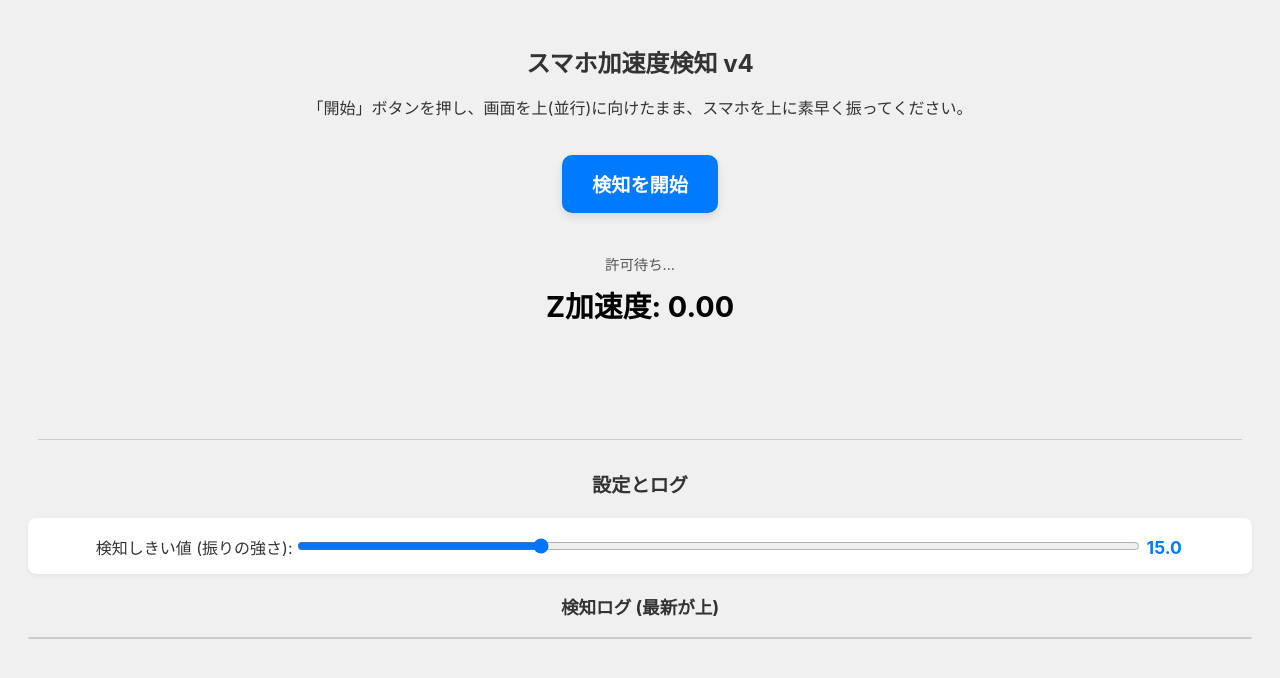
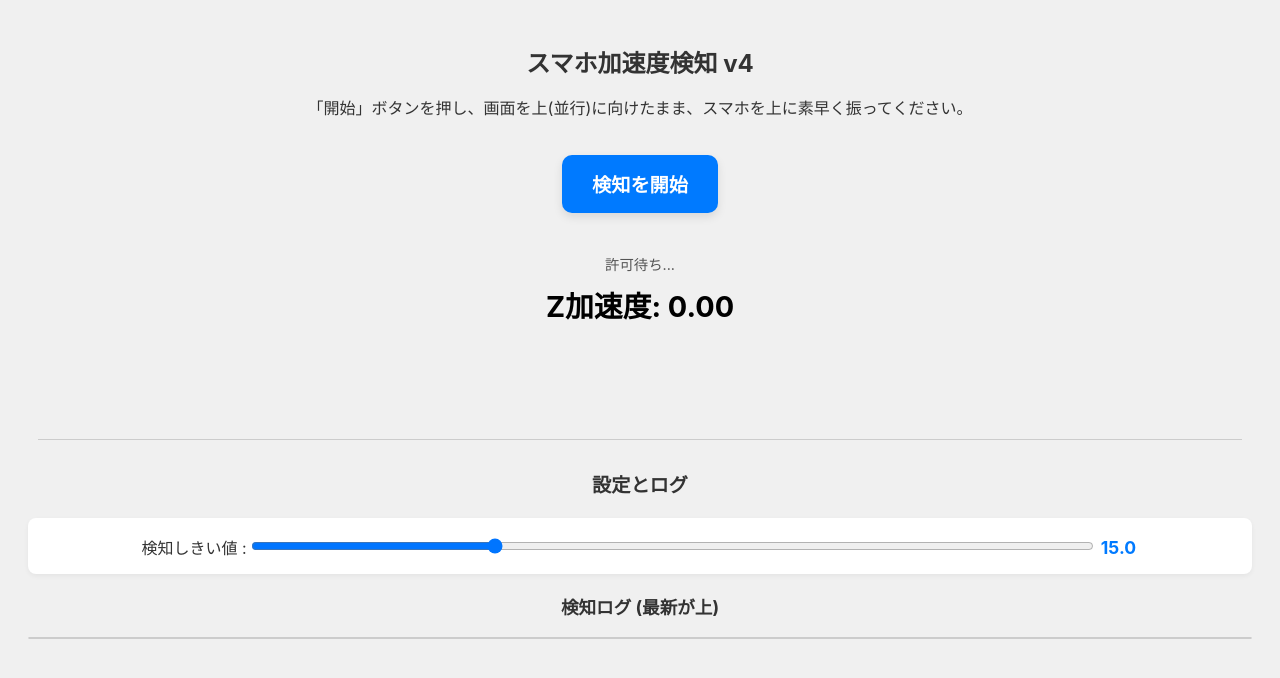
Before and after one commit to nagasa731/accel-demo, a plain HTML site: page index.html in a window 1280 px wide. Drawn offline with Linux system fonts and the light colour scheme.

Commit message:
Update index.html

```diff
--- a/index.html
+++ b/index.html
@@ -20,7 +20,7 @@
 
     <h2>設定とログ</h2>
     <div class="setting-container">
-        <label for="thresholdSlider">検知しきい値 (振りの強さ): </label>
+        <label for="thresholdSlider">検知しきい値 : </label>
         <input type="range" id="thresholdSlider" min="5" max="40" step="1" value="15">
         <span id="thresholdValue">15.0</span>
     </div>
```
